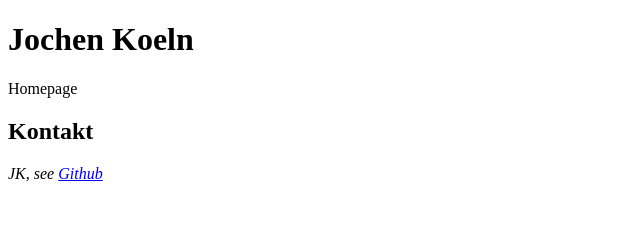
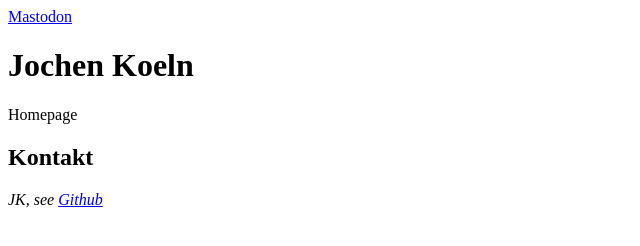
Before and after one commit to JochenKoeln/jochenkoeln.github.io, a plain HTML site: page index.html in a window 1280 px wide. Shown: the whole page, without its empty margins (0-640 px from the left). Drawn offline with Linux system fonts and the light colour scheme.

Commit message:
add rel for mastodon.

```diff
--- a/index.html
+++ b/index.html
@@ -13,6 +13,7 @@
     <meta name="DC.subject" content="Homepage" />
     <meta name="DC.creator" content="jochenkoeln.github.io" />
     <meta name="DC.date" content="2022-09-24" />
+    <a rel="me" href="https://social.tchncs.de/@jochenkoeln">Mastodon</a>
   </head>
   <body>
     <header>
```
